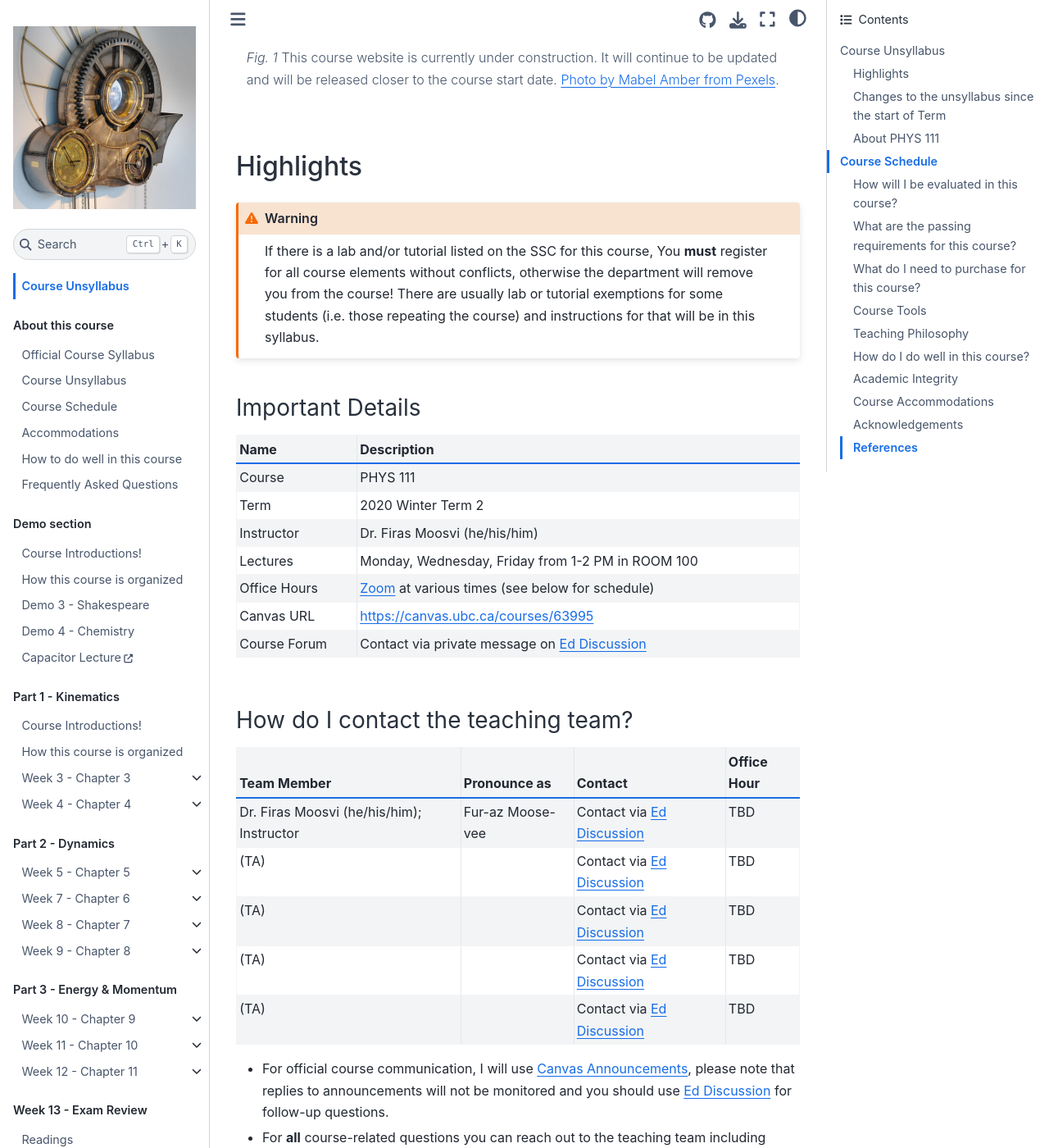
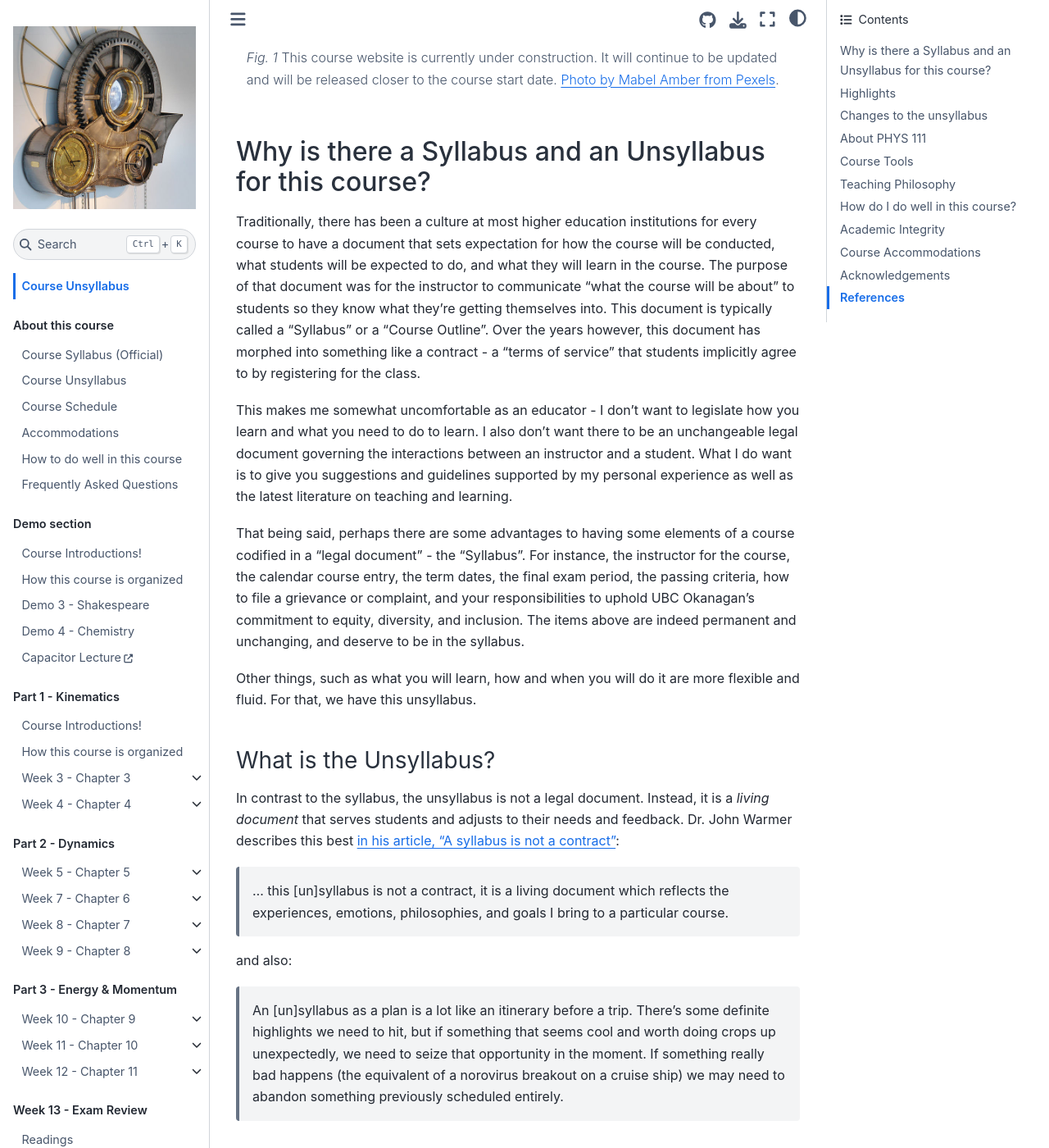
Before and after one commit to firasm/jupyterbook_course_template, a Jupyter Book: the page built from about/unsyllabus.md, in a window 1280 px wide and 1400 px high, scrolled down 886 px. Shown: the whole window at 82% size. Built offline with Jupyter Book 1.0.4 settings and Sphinx 7.4.7 and the Sphinx Book theme 1.1.4, drawn with Linux system fonts in a browser that asks for light colours; pages that are not in the unit, such as notebooks, are missing from menus; cross-references to code outside the pages are shown as plain code; some of the changed text lies outside the part shown.

Commit message:
clean up the syllabus order

````diff
--- a/about/syllabus_bits/schedule.md
+++ b/about/syllabus_bits/schedule.md
@@ -1,19 +1,18 @@
-(page_Course_Schedule)=
-Course Schedule
-=======================
-| Week # | Week                 | Readings                                                    | Homework                                    | Test                                                                | Bonus Test (Optional) |
-|--------|----------------------|-------------------------------------------------------------|---------------------------------------------|---------------------------------------------------------------------|-----------------------|
-| 1      | September 7-13       | About this course                                           | Math Diagnostic                             |                                                                     |                       |
-| 2      | September 14-20      | Chapter 2: Kinematics in 1 D                                | Chapter 2 HW                                | Test 0: Course policies                                             |                       |
-| 3      | September 21-27      | Chapter 3: Vectors and Coordinate Systems                   | Chapter 3 HW                                | Test 1:  Chapters 2 & 3                                             |                       |
-| 4      | September 28 - Oct 4 | Chapter 4: Kinematics in 2D                                 | Chapter 4 HW                                |                                                                     | Bonus Test 1          |
-| 5      | October 5 - 11       | Chapter 5: Force and Motion                                 | Chapter 5 HW                                | Test 2: Chapters 4 & 5                                              |                       |
-| 6      | October 12 - 18      | Rest and Catchup (no new material)                          | No HW                                       |                                                                     |                       |
-| 7      | October 19 - 25      | Chapter 6: Dynamics I: Motion along a line                  | Chapter 6 HW                                |                                                                     | Bonus Test 2          |
-| 8      | October 26 - Nov 1   | Chapter 7: Newton's third law                               | Chapter 7 HW                                | Test 3: Chapters 6 & 7                                              |                       |
-| 9      | November 2 - 8       | Chapter 8: Dynamics II: Motion in a Plane                   | Chapter 8 HW                                |                                                                     | Bonus Test 3          |
-| 10     | November 9 - 15      | Chapter 9: Work and Kinetic Energy (Live Lecture Cancelled) | Chapter 9 HW [deadline extended to Nov. 16] | Test 4: Chapters 8 & 9 [Window moved to Sun Nov. 15 - Tues Nov. 17] |                       |
-| 11     | November 16 - 22     | Chapter 10: Interactions and Potential Energy               | Chapter 10 HW                               |                                                                     | Bonus Test 4          |
-| 12     | November 23 - 29     | Chapter 11: Impulse and momentum                            | Chapter 11 HW                               | Test 5: Chapters 10 & 11                                            |                       |
-| 13     | November 30 - Dec 6  | Review and recap                                            | Practice Final Exam Qs                      |                                                                     | Bonus Test 5          |
-|        |                      |                                                             |                                             |                                                                     |                       |
+This is the tentative plan for {{ COURSE_CODE }} this term.
+Things may change depending on many factors so this is subject to change.
+
+| Wk | Date   | Topic                                         | Homework   | Lab   | Logs | Test / Bonus Test              |
+|----|--------|-----------------------------------------------|------------|-------|------|--------------------------------|
+| 0  | Jan 11 | About this course                             | Diagnostic | Lab X | LL X | Test 0: Course policies        |
+| 1  | Jan 18 | Chapter 2: Kinematics in 1 D                  | HW X       | Lab X | LL X | Diagnostic (Pre)               |
+| 2  | Jan 25 | Chapter 3: Vectors and Coordinate Systems     | HW X       | Lab X | LL X | Test 1: Chapters 2 & 3         |
+| 3  | Feb 1  | Chapter 4: Kinematics in 2D                   | HW X       | Lab X | LL X | Bonus Test 1                   |
+| 4  | Feb 8  | Chapter 5: Force and Motion                   | HW X       | Lab X | LL X | Test 2: Chapters 4 & 5         |
+| 5  | Feb 15 | Reading Week (no new material)                | -          | -     | -    | -                              |
+| 6  | Feb 22 | Chapter 6: Dynamics I: Motion along a line    | HW X       | Lab X | LL X | Bonus Test 2                   |
+| 7  | Mar 1  | Chapter 7: Newton's third law                 | HW X       | Lab X | LL X | Test 3: Chapters 6 & 7         |
+| 8  | Mar 8  | Chapter 8: Dynamics II: Motion in a Plane     | HW X       | Lab X | LL X | Bonus Test 3                   |
+| 9  | Mar 15 | Chapter 9: Work and Kinetic Energy            | HW X       | Lab X | LL X | Test 4: Chapters 8 & 9         |
+| 10 | Mar 22 | Chapter 10: Interactions and Potential Energy | HW X       | Lab X | LL X | Bonus Test 4                   |
+| 11 | Mar 29 | Chapter 11: Impulse and momentum              | HW X       | Lab X | LL X | Test 5: Chapters 10 & 11       |
+| 12 | Apr 5  | Review and recap                              | Practice   | Lab X | LL X | Diagnostic (Post) Bonus Test 5 |
--- a/syllabus_bits/syllabus_00_why.md
+++ b/about/syllabus_bits/syllabus_00_why.md
@@ -11,7 +9,7 @@ What I do want is to give you suggestions and guidelines supported by my persona
 
 That being said, perhaps there are some advantages to having some elements of a course codified in a "legal document" - the "Syllabus".
 For instance, the instructor for the course, the calendar course entry, the term dates, the final exam period, the passing criteria, how to file a grievance or complaint, and your responsibilities to uphold UBC Okanagan's commitment to equity, diversity, and inclusion.
-The items above are indeed permanent and unchanging, so deserve to be in the syllabus.
+The items above are indeed permanent and unchanging, and deserve to be in the syllabus.
 
 Other things, such as what you will learn, how and when you will do it are more flexible and fluid.
 For that, we have this unsyllabus.
@@ -21,15 +19,13 @@ For that, we have this unsyllabus.
 In contrast to the syllabus, the unsyllabus is not a legal document. Instead, it is a *living document* that serves students and adjusts to their needs and feedback.
 Dr. John Warmer describes this best [in his article, "A syllabus is not a contract"](https://www.insidehighered.com/blogs/just-visiting/syllabus-not-contract):
 
-> ... this syllabus is not a contract, it is a living document which reflects the experiences, emotions, philosophies, and goals I bring to a particular course.
+> ... this [un]syllabus is not a contract, it is a living document which reflects the experiences, emotions, philosophies, and goals I bring to a particular course.
 
 and also:
 
-> A syllabus as a plan is a lot like an itinerary before a trip.
+> An [un]syllabus as a plan is a lot like an itinerary before a trip.
 > There’s some definite highlights we need to hit, but if something that seems cool and worth doing crops up unexpectedly, we need to seize that opportunity in the moment.
 > If something really bad happens (the equivalent of a norovirus breakout on a cruise ship) we may need to abandon something previously scheduled entirely.
-
-Interestingly, it is worth noting that a recent review of legal precedents suggests that syllabi are not considered contracts by the courts {cite}`Rumore2016`.
 
 ### Summary
 
@@ -41,7 +37,7 @@ You may use those opportunities (or any other using the anonymous {{ ANON_FEEDBA
 | Document   | Status                                                                                                                                   |
 |------------|------------------------------------------------------------------------------------------------------------------------------------------|
 | Syllabus   | University-mandated, like a legal contract and contains university rules about conduct and behaviour;  elements will not change.                                                                   |
-| Unsyllabus | Living document, responsive to student feedback and adaptable to circumstances; elements may change, usually to the benefit of students. |
+| Unsyllabus | Living document, responsive to student feedback and adaptable to circumstances; elements may change, usually to the benefit of students and of learning. |
 
 ```{important} Please note that I have your best interests in mind, and it is highly unlikely that I will ever change the unsyllabus in a way that negatively affects the class, or even individual students. If you believe a change is affecting you negatively, please reach out to me on {{ FORUM_LINK }}, or submit your feedback using the anonymous {{ ANON_FEEDBACK }}.
 ```
--- a/about/unsyllabus.md
+++ b/about/unsyllabus.md
@@ -3,12 +3,16 @@
 ![](../images/UBCO_CMPS_header.jpg)
 
 # Course Unsyllabus
+
 ```{figure} ../images/construction.jpeg
 ---
 width: 750px
 name: Under Construction.
 ---
 This course website is currently under construction. It will continue to be updated and will be released closer to the course start date. [Photo by Mabel Amber from Pexels](https://www.pexels.com/photo/traffic-red-blue-sign-117602/).
+```
+
+## Why is there a Syllabus and an Unsyllabus for this course?
 
 ```{include} syllabus_bits/syllabus_00_why.md
 ```
@@ -52,8 +56,9 @@ Until then, enjoy being [Rick-Rolled](https://www.dictionary.com/e/slang/rickrol
 
 <div class="page_break"> </div>
 
-## Changes to the unsyllabus since the start of Term
+## Changes to the unsyllabus
 
+In this section, I will outline any changes that have been made to the unsyllabus as we go through the course.
 We will do our best to follow the plan outlined in this unsyllabus, but in case things go south, I will need to make adjustments to the contents and the schedule.
 
 Any major changes to the syllabus (this page) will be documented here, as well as the date the change was made.
@@ -445,33 +450,3 @@ Below is the list of resources I have used to put this syllabus together:
 ```{bibliography} citations.bib
 :style: unsrt
 ```
-
-```{include} syllabus_bits/syllabus_01_highlights.md
-```
-
-```{include} syllabus_bits/syllabus_02_changelog.md
-```
-
-```{include} syllabus_bits/syllabus_03_details.md
-```
-
-```{include} syllabus_bits/syllabus_04_tools.md
-```
-
-```{include} syllabus_bits/syllabus_05_taught.md
-```
-
-```{include} syllabus_bits/syllabus_06_doing_well.md
-```
-
-```{include} syllabus_bits/syllabus_07_integrity.md
-```
-
-```{include} syllabus_bits/syllabus_08_accommodations.md
-```
-
-```{include} syllabus_bits/syllabus_09_policies.md
-```
-
-```{include} syllabus_bits/syllabus_10_references.md
-```
````
Also changed, not shown: other parts of about/syllabus_bits/syllabus_00_why.md (+0 -2 lines), about/course_schedule.md (+2 -18 lines), about/syllabus.md (+1 -1 lines), about/syllabus_bits/course_LOs.md (renamed from syllabus_bits/course_LOs.md), about/syllabus_bits/course_teaser.md (renamed from syllabus_bits/course_teaser.md), about/syllabus_bits/grading_practices_detailed.md (renamed from syllabus_bits/grading_practices_detailed.md), about/syllabus_bits/grading_practices_simple.md (renamed from syllabus_bits/grading_practices_simple.md), 2 other files.
